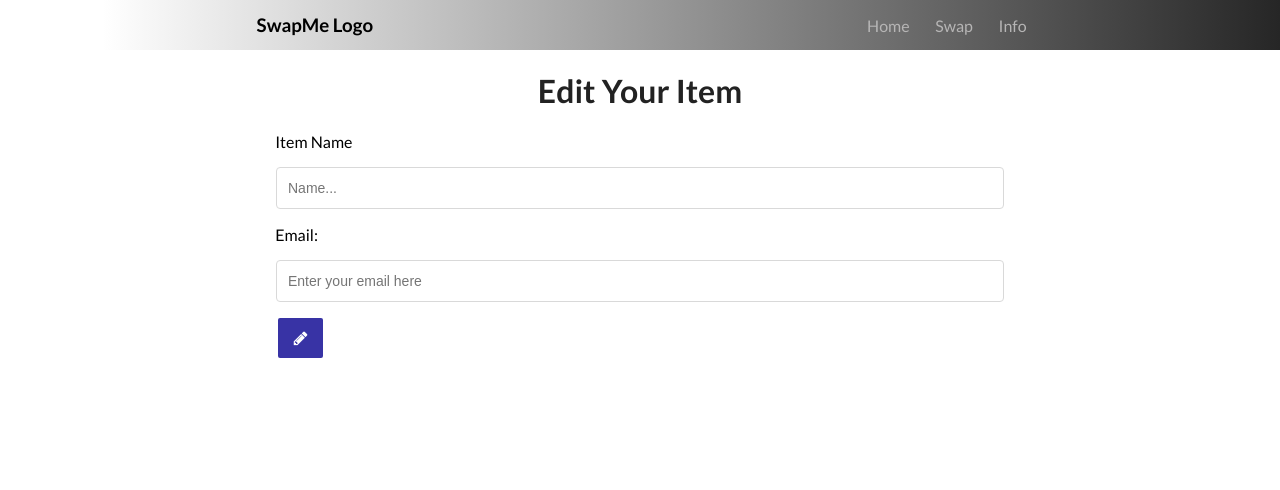
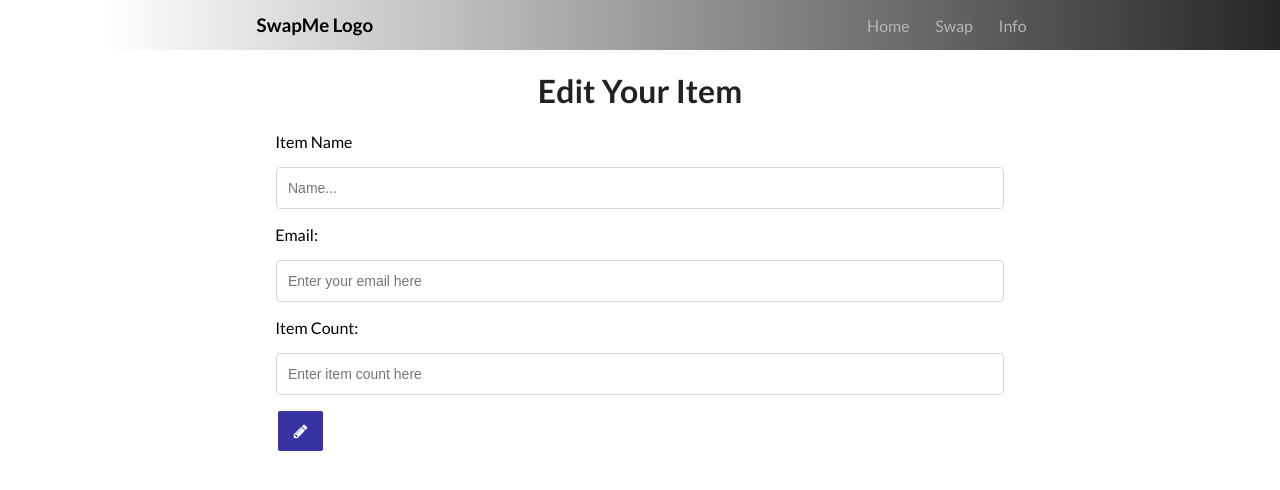
Before and after one commit to robcruz/project-3, a React (Create React App) app in the folder client/: page /edit in a window 1280 px wide. Shown: the top 490 px of the page. Built offline with nearby package versions, Linux system fonts and the light colour scheme; no server answers.

Commit message:
refactored db to swapme

```diff
--- a/client/src/components/EditItem/EditItem.jsx
+++ b/client/src/components/EditItem/EditItem.jsx
@@ -73,6 +73,18 @@ class EditItem extends Component {
             className="Edit-Item-Input"
             id="email"
           />
+          <label htmlFor="itemNumber">Item Count:</label>
+          <input
+              type="text"
+              placeholder="Enter item count here"
+              value={this.state.itemNumber}
+              name="itemNumber"
+              required
+              onChange={this.onChangeHandler}
+              ref="itemNumber"
+              className="Edit-Item-Input"
+              id="email"
+          />
           <button type="submit" className="Edit-Item-Submit fa fa-pencil"></button>
         </form>
         <ToastContainer />
```
